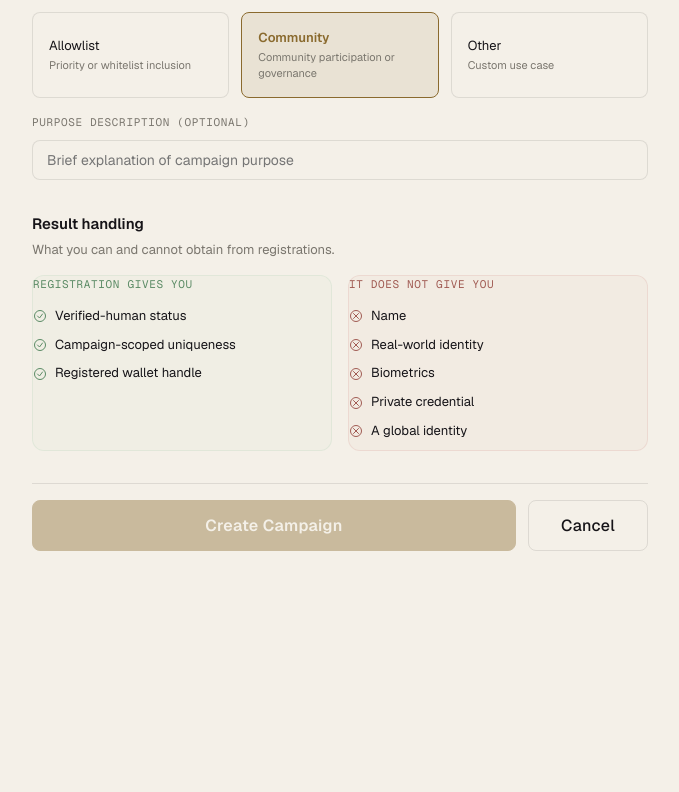
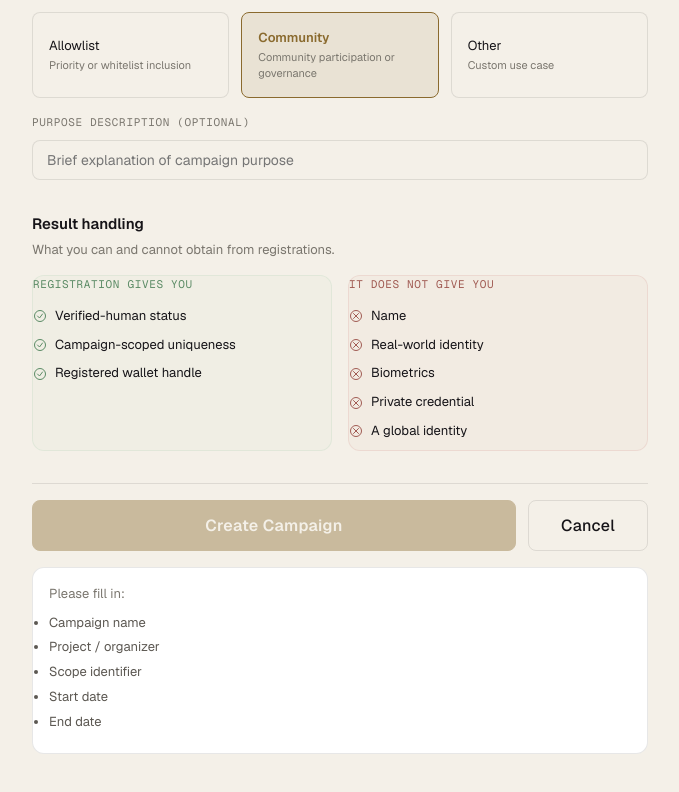
Before and after one commit to Abd00lmalik/anonimus, a React (Vite) app in the folder web/: page /campaigns/create in a window 1280 px wide. Shown: the part 1165-1957 px from the top of the page, without its empty margins (300-979 px from the left). Before the commit the page ends 1780 px from the top, so only its background shows below. Built offline with nearby package versions, Linux system fonts and the light colour scheme; no server answers.

Commit message:
fix: show validation errors and API errors on create campaign

```diff
--- a/web/src/pages/CreateCampaignPage.tsx
+++ b/web/src/pages/CreateCampaignPage.tsx
@@ -146,6 +146,8 @@ export function CreateCampaignPage() {
     endDate: '',
     purposeType: 'community',
   })
+  const [submitting, setSubmitting] = useState(false)
+  const [error, setError] = useState<string | null>(null)
 
   const update = (field: keyof CampaignCreateInput, value: string) => {
     setForm(prev => ({ ...prev, [field]: value }))
@@ -153,13 +155,27 @@ export function CreateCampaignPage() {
 
   const isValid = form.title.trim() && form.organizer.trim() && form.scope.trim() && form.startDate && form.endDate && new Date(form.endDate) > new Date(form.startDate)
 
+  const missingFields = [
+    !form.title.trim() && 'Campaign name',
+    !form.organizer.trim() && 'Project / organizer',
+    !form.scope.trim() && 'Scope identifier',
+    !form.startDate && 'Start date',
+    !form.endDate && 'End date',
+    form.startDate && form.endDate && new Date(form.endDate) <= new Date(form.startDate) && 'End date must be after start date',
+  ].filter(Boolean) as string[]
+
   const handleCreate = async () => {
     if (!isValid) return
+    setSubmitting(true)
+    setError(null)
     try {
       const created = await createCampaign(form)
       navigate(`/campaigns/${created.id}/created`)
     } catch (err: any) {
       console.error('Failed to create campaign:', err)
+      setError(err?.message || 'Failed to create campaign. Please try again.')
+    } finally {
+      setSubmitting(false)
     }
   }
 
@@ -334,10 +350,10 @@ export function CreateCampaignPage() {
             variant="primary"
             size="lg"
             onClick={handleCreate}
-            disabled={!isValid}
+            disabled={!isValid || submitting}
             style={{ flex: 1 }}
           >
-            Create Campaign
+            {submitting ? 'Creating...' : 'Create Campaign'}
           </Button>
           <Button
             variant="secondary"
@@ -348,6 +364,41 @@ export function CreateCampaignPage() {
             Cancel
           </Button>
         </div>
+
+        {error && (
+          <div style={{
+            marginTop: 'var(--space-4)',
+            padding: 'var(--space-4)',
+            background: 'rgba(201, 122, 114, 0.08)',
+            border: '1px solid rgba(201, 122, 114, 0.2)',
+            borderRadius: 'var(--radius-md)',
+          }}>
+            <p style={{ fontFamily: 'var(--font-ui)', fontSize: '0.8125rem', color: 'var(--error)', lineHeight: 1.5 }}>
+              {error}
+            </p>
+          </div>
+        )}
+
+        {!isValid && missingFields.length > 0 && (
+          <div style={{
+            marginTop: 'var(--space-4)',
+            padding: 'var(--space-4)',
+            background: 'var(--bg-surface)',
+            border: '1px solid var(--border)',
+            borderRadius: 'var(--radius-md)',
+          }}>
+            <p style={{ fontFamily: 'var(--font-ui)', fontSize: '0.8125rem', color: 'var(--text-muted)', marginBottom: 'var(--space-2)' }}>
+              Please fill in:
+            </p>
+            <ul style={{ margin: 0, paddingLeft: 'var(--space-5)', listStyleType: 'disc' }}>
+              {missingFields.map((f, i) => (
+                <li key={i} style={{ fontFamily: 'var(--font-ui)', fontSize: '0.8125rem', color: 'var(--text-secondary)', marginBottom: 'var(--space-1)' }}>
+                  {f}
+                </li>
+              ))}
+            </ul>
+          </div>
+        )}
       </motion.div>
     </div>
   )
```
